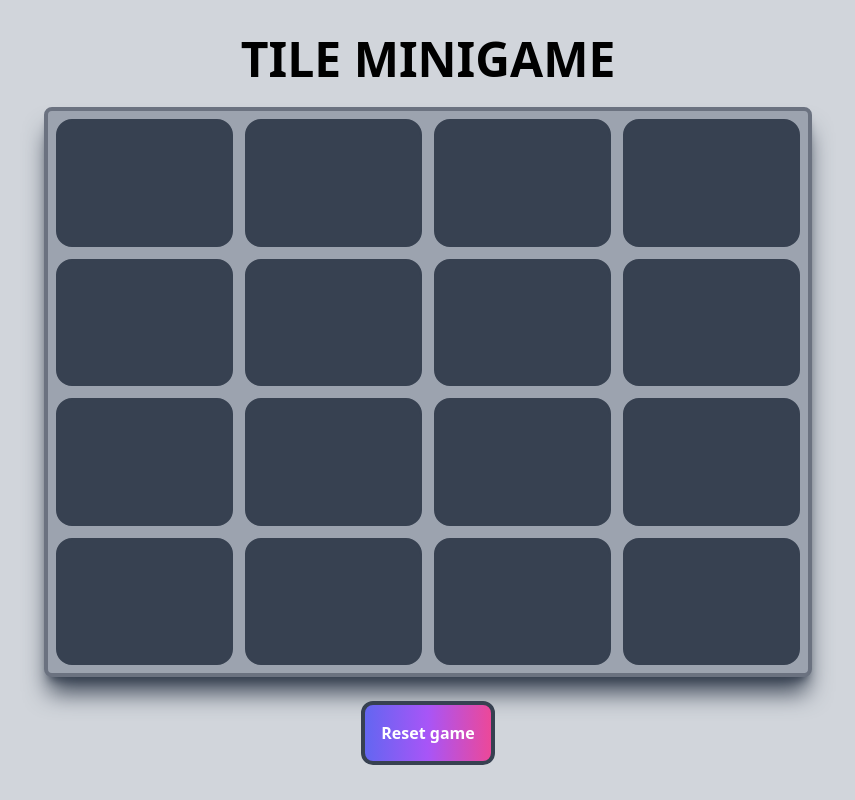
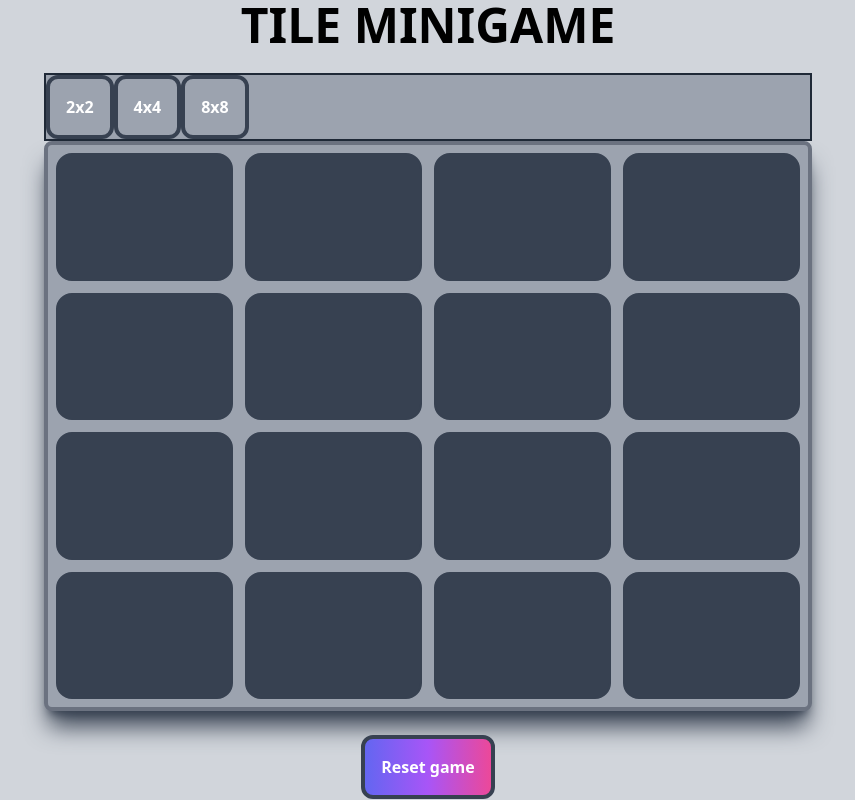
Before and after one commit to fly0utWest/matrix-app, a React (Vite) app: page / in a window 1280 px wide. Shown: the whole page, without its empty margins (212-1067 px from the left). Built offline with nearby package versions, Linux system fonts and the light colour scheme.

Commit message:
game mode system is added

```diff
--- a/src/features/game/lib/createTiles.ts
+++ b/src/features/game/lib/createTiles.ts
@@ -1,7 +1,7 @@
-import { Tile } from "../../../shared/models"
+import { GameModes, Tile } from "../../../shared/models"
 import { multiplyArray, shuffleArray } from "../../../shared/lib"
 
-export const createTiles = (multiplier: number): Tile[] => {
+export const createTiles = (gameMode: GameModes): Tile[] => {
   const colors: string[] = [
     "bg-red-500",
     "bg-blue-500",
@@ -13,7 +13,7 @@ export const createTiles = (multiplier: number): Tile[] => {
     "bg-orange-500",
   ]
 
-  const multipliedArray = multiplyArray(colors, 2)
+  const multipliedArray = multiplyArray(colors, gameMode)
 
   return shuffleArray(
     multipliedArray.map((color, index) => ({
--- a/src/features/game/model/game.slice.ts
+++ b/src/features/game/model/game.slice.ts
@@ -1,5 +1,5 @@
 import { createSlice, PayloadAction, createAsyncThunk } from '@reduxjs/toolkit';
-import { Tile, GameState } from '../../../shared/models';
+import { Tile, GameState, GameModes } from '../../../shared/models';
 import { createTiles } from '../lib/createTiles';
 import { isTileValid } from '../../../shared/lib';
 
@@ -7,6 +7,7 @@ const initialState: GameState = {
   tiles: [],
   flippedTiles: [],
   isGameOver: false,
+  gameMode: GameModes.QUADRO
 };
 
 const gameSlice = createSlice({
@@ -14,7 +15,7 @@ const gameSlice = createSlice({
   initialState,
   reducers: {
     resetGame(state) {
-      state.tiles = createTiles(2);
+      state.tiles = createTiles(state.gameMode);
       state.flippedTiles = [];
       state.isGameOver = false;
     },
@@ -53,6 +54,9 @@ const gameSlice = createSlice({
       if (state.tiles.every(t => t.isMatched === true)) {
         state.isGameOver = true;
       }
+    },
+    changeGameMode(state, action: PayloadAction<GameModes>) {
+      state.gameMode = action.payload;
     }
   },
   extraReducers: (builder) => {
@@ -76,5 +80,5 @@ export const resetFlippedTilesAsync = createAsyncThunk<void, void, { state: { ga
   );
 
 
-export const { resetGame, flipTile, flipBackTile, clearFlippedTiles, matchTiles } = gameSlice.actions;
+export const { resetGame, flipTile, flipBackTile, clearFlippedTiles, matchTiles, changeGameMode } = gameSlice.actions;
 export default gameSlice.reducer;
--- /dev/null
+++ b/src/features/game/ui/ModeSwitcher.tsx
@@ -0,0 +1,40 @@
+import React from "react"
+import { Button } from "../../../shared/ui"
+import { useDispatch, useSelector } from "react-redux"
+import { AppDispatch, RootState } from "../../../app/stores/mainStore"
+import { GameModes } from "../../../shared/models"
+import { changeGameMode, resetGame } from "../model/game.slice"
+
+const ModeSwitcher = () => {
+  const gameMode = useSelector((state: RootState) => state.game.gameMode)
+
+  const dispatch: AppDispatch = useDispatch()
+
+  return (
+    <div className="w-[768px] flex bg-gray-400 border-2 border-gray-800">
+      <Button
+        onClick={() => {
+          dispatch(changeGameMode(GameModes.BI))
+          dispatch(resetGame())
+        }}
+        caption="2x2"
+      />
+      <Button
+        onClick={() => {
+          dispatch(changeGameMode(GameModes.QUADRO))
+          dispatch(resetGame())
+        }}
+        caption="4x4"
+      />
+      <Button
+        onClick={() => {
+          dispatch(changeGameMode(GameModes.OCTO))
+          dispatch(resetGame())
+        }}
+        caption="8x8"
+      />
+    </div>
+  )
+}
+
+export default ModeSwitcher
--- /dev/null
+++ b/src/features/game/ui/index.ts
@@ -0,0 +1 @@
+export { default as ModeSwitcher } from "./ModeSwitcher"
--- a/src/pages/HomePage/ui.tsx
+++ b/src/pages/HomePage/ui.tsx
@@ -1,12 +1,14 @@
-import React from 'react'
-import { Board } from '../../widgets/Board'
+import React from "react"
+import { Board } from "../../widgets/Board"
+import { ModeSwitcher } from "../../features/game/ui"
 
 const HomePage = () => {
   return (
     <main className="flex flex-1 p-5 flex-col h-full items-center justify-center bg-gray-300">
-      <h1 className='font-extrabold text-5xl uppercase mb-6'>Tile Minigame</h1>
-    <Board />
-  </main>
+      <h1 className="font-extrabold text-5xl uppercase mb-6">Tile Minigame</h1>
+      <ModeSwitcher />
+      <Board />
+    </main>
   )
 }
 
--- a/src/shared/lib/multiplyArray.ts
+++ b/src/shared/lib/multiplyArray.ts
@@ -1,9 +1,24 @@
-export const multiplyArray = (colorsArray: string[], multiplier: number) => {
-    const multipliedArray = [];
+import { GameModes } from "../models"
 
-    for (let i = 1; i <= multiplier; i++) {
-        multipliedArray.push(...colorsArray);
+export const multiplyArray = (colorsArray: string[], gameMode: GameModes) => {
+  const multipliedArray = []
+
+  if (gameMode === 1) {
+    const temp = []
+
+    for (let i = 0; i <= colorsArray.length / 2 - 1; i++) {
+      temp.push(colorsArray[i])
     }
+    multipliedArray.push(...temp)
+  } else if (gameMode === 2) {
+    for (let i = 1; i <= 2; i++) {
+      multipliedArray.push(...colorsArray)
+    }
+  } else {
+    for (let i = 1; i <= 4; i++) {
+      multipliedArray.push(...colorsArray)
+    }
+  }
 
-    return multipliedArray;
+  return multipliedArray
 }
--- a/src/shared/models/index.d.ts
+++ b/src/shared/models/index.ts
@@ -5,8 +5,16 @@ export interface Tile {
     isMatched: boolean;
 }
 
+
+export enum GameModes {
+    BI = 1,
+    QUADRO = 2,
+    OCTO = 3
+}
+
 export interface GameState {
     tiles: Tile[];
     flippedTiles: Tile[];
     isGameOver: boolean;
+    gameMode: GameModes
 }
--- a/src/shared/ui/Button.tsx
+++ b/src/shared/ui/Button.tsx
@@ -11,7 +11,7 @@ const Button: React.FC<ButtonProps> = ({ onClick, caption, modifiers }) => {
   return (
     <button
       className={clsx(
-        "transition-all duration-500 p-4 border-4 text-white border-gray-700 rounded-xl font-bold bg-gradient-to-r from-indigo-500 via-purple-500 to-pink-500 hover:bg-gray-300",
+        "transition-all duration-500 p-4 border-4 text-white border-gray-700 rounded-xl font-bold",
         modifiers ?? modifiers,
       )}
       onClick={onClick}
--- a/src/widgets/Board/ui.tsx
+++ b/src/widgets/Board/ui.tsx
@@ -11,10 +11,12 @@ import Tile from "../../shared/ui/Tile"
 import { createPortal } from "react-dom"
 import { WinModal } from "../WinModal"
 import { Button } from "../../shared/ui"
+import clsx from "clsx"
 
 const Board: React.FC = () => {
   const dispatch: AppDispatch = useDispatch()
   const tiles = useSelector((state: RootState) => state.game.tiles)
+  const gameMode = useSelector((state: RootState) => state.game.gameMode)
   const flippedTiles = useSelector(
     (state: RootState) => state.game.flippedTiles,
   )
@@ -56,12 +58,19 @@ const Board: React.FC = () => {
       {modalIsVisible ||
         (isGameOver &&
           createPortal(
-            <WinModal
-              onClick={handleModal}
-            />,
+            <WinModal onClick={handleModal} />,
             document.getElementById("root-modal") as HTMLElement,
           ))}
-      <div className="w-full max-w-[768px] min-h-[75%] border-4 border-gray-500 rounded-lg bg-gray-400 p-2 shadow-gray-700 shadow-xl grid grid-cols-4 gap-3">
+      <div
+        className={clsx(
+          "w-full max-w-[768px] min-h-[75%] border-4 border-gray-500 rounded-lg bg-gray-400 p-2 shadow-gray-700 shadow-xl grid gap-3",
+          {
+            "grid-cols-2": gameMode === 1,
+            "grid-cols-4": gameMode === 2,
+            "grid-cols-8": gameMode === 3,
+          },
+        )}
+      >
         {tiles.map(tile => (
           <Tile
             key={tile.id}
@@ -76,7 +85,7 @@ const Board: React.FC = () => {
       <Button
         onClick={() => dispatch(resetGame())}
         caption={"Reset game"}
-        modifiers="mt-6"
+        modifiers="mt-6 bg-gradient-to-r from-indigo-500 via-purple-500 to-pink-500 hover:bg-gray-300"
       />
     </>
   )
--- a/src/widgets/WinModal/ui.tsx
+++ b/src/widgets/WinModal/ui.tsx
@@ -8,11 +8,11 @@ interface WinModalProps {
 const WinModal: React.FC<WinModalProps> = ({ onClick }) => {
   return (
     <div
-      className="absolute text-3xl font-bold top-0 left-0 w-full h-full bg-slate-600 bg-opacity-45 flex flex-col items-center justify-center"
+      className="absolute text-3xl font-bold top-0 left-0 w-full h-full bg-slate-600 bg-opacity-45 flex flex-col items-center justify-center px-6"
       onClick={onClick}
     >
       <section
-        className="w-[768px] max-w-[768px] bg-white rounded-xl p-4 min-h-[75%] flex flex-col items-center justify-center"
+        className="w-max max-w-[768px] bg-white rounded-xl py-4 px-16 min-h-[75%] flex flex-col items-center justify-center"
         onClick={e => e.stopPropagation()}
       >
 
@@ -20,7 +20,7 @@ const WinModal: React.FC<WinModalProps> = ({ onClick }) => {
 
         <h2>You won!</h2>
         <p className="text-[150px]">🎉</p>
-        <Button modifiers="relative bottom-0" onClick={onClick} caption="Try again" />
+        <Button modifiers="relative bottom-0 bg-gradient-to-r from-indigo-500 via-purple-500 to-pink-500 hover:bg-gray-300" onClick={onClick} caption="Try again" />
       </div>
 
       </section>
```
